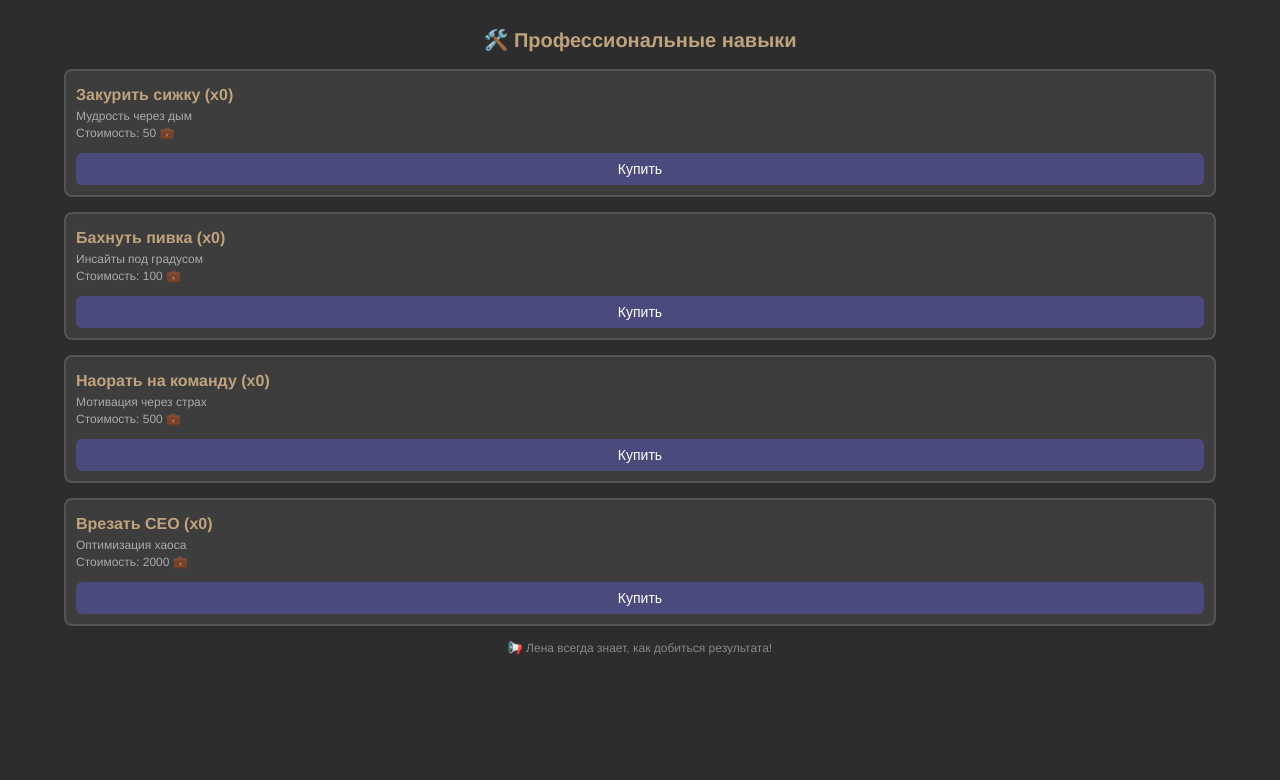
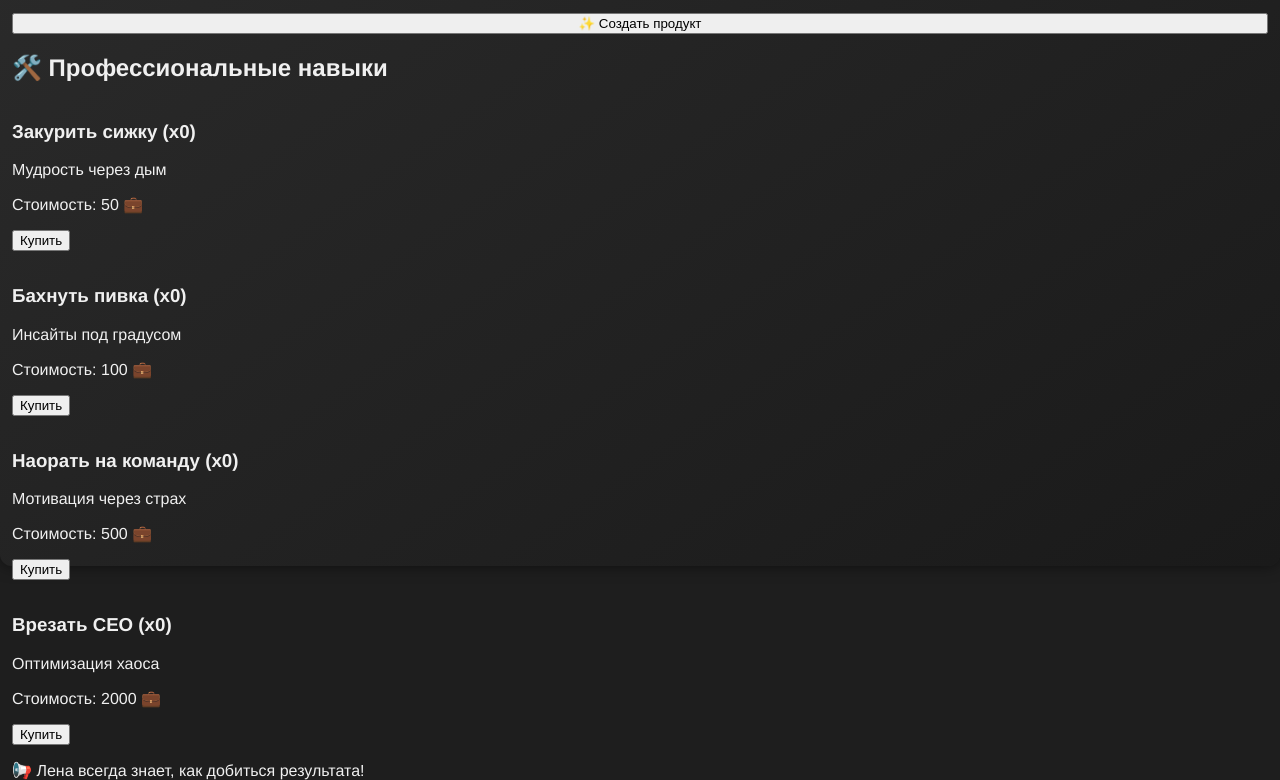
Before and after one commit to timich181/timich181.github.io, a plain HTML site: page index.html in a window 1280 px wide. Shown: the part 234-1014 px from the top of the page. Before the commit the page ends 916 px from the top, so only its background shows below. Drawn offline with Linux system fonts and the light colour scheme.

Commit message:
Update style.css

```diff
--- a/style.css
+++ b/style.css
@@ -1,126 +1,32 @@
-/* Базовые стили */
+/* Основные стили */
 body {
-    background-color: #2d2d2d;
-    color: #e0e0e0;
-    font-family: 'Helvetica', sans-serif;
     margin: 0;
     padding: 0;
-    -webkit-text-size-adjust: 100%; /* Избегает автоматического увеличения текста */
+    font-family: 'Helvetica', sans-serif;
+    background-color: #1e1e1e; /* Темнее для контраста */
+    color: #f0f0f0;
+    height: 100vh;
+    overflow: hidden;
+    transition: background-color 0.3s ease;
 }
 
 .container {
-    max-width: 90%;
-    margin: 0 auto;
-    padding: 15px;
+    display: flex;
+    flex-direction: column;
+    justify-content: space-between;
+    height: 100vh;
+    padding: 12px;
+    box-sizing: border-box;
+    background: linear-gradient(145deg, #2c2c2c, #1a1a1a);
+    border-radius: 12px;
+    box-shadow: 0 0 15px rgba(0, 0, 0, 0.5);
+}
+
+/* Заголовок */
+.header {
     text-align: center;
+    padding: 10px 0;
 }
 
 .header h1 {
-    color: #bfa37d;
-    font-size: 24px; /* Уменьшено для мобильных */
-    margin: 10px 0;
-}
-
-.header p {
-    font-size: 14px;
-}
-
-.stats p {
-    font-size: 16px;
-    margin: 5px 0;
-}
-
-.main-button {
-    background-color: #4a4a7d;
-    color: #fff;
-    border: none;
-    padding: 12px 20px;
-    font-size: 16px;
-    cursor: pointer;
-    margin: 15px 0;
-    border-radius: 8px;
-    width: 100%;
-    box-sizing: border-box;
-}
-
-.upgrades h2 {
-    color: #bfa37d;
-    font-size: 20px;
-    margin-top: 20px;
-}
-
-/* Адаптация таблицы улучшений */
-#upgrade-grid {
-    display: flex;
-    flex-direction: column;
-    gap: 15px;
-}
-
-.upgrade-card {
-    background-color: #3d3d3d;
-    border: 2px solid #555;
-    padding: 10px;
-    border-radius: 8px;
-    box-sizing: border-box;
-    text-align: left;
-}
-
-.upgrade-card h3 {
-    color: #bfa37d;
-    font-size: 16px;
-    margin: 5px 0;
-}
-
-.upgrade-card p {
-    font-size: 12px;
-    color: #aaaaaa;
-    margin: 3px 0;
-}
-
-.upgrade-card button {
-    background-color: #4a4a7d;
-    color: white;
-    border: none;
-    padding: 8px 12px;
-    font-size: 14px;
-    cursor: pointer;
-    margin-top: 10px;
-    border-radius: 6px;
-    width: 100%;
-    box-sizing: border-box;
-}
-
-#status {
-    margin-top: 15px;
-    font-size: 12px;
-    color: #888888;
-}
-
-/* Адаптация для экранов меньше 600px */
-@media (max-width: 600px) {
-    .header h1 {
-        font-size: 20px;
-    }
-
-    .stats p {
-        font-size: 14px;
-    }
-
-    .main-button {
-        font-size: 14px;
-        padding: 10px 15px;
-    }
-
-    .upgrades h2 {
-        font-size: 16px;
-    }
-
-    .upgrade-card p {
-        font-size: 11px;
-    }
-
-    .upgrade-card button {
-        font-size: 12px;
-        padding: 6px 10px;
-    }
-}
+    font-size: 24px;
```
